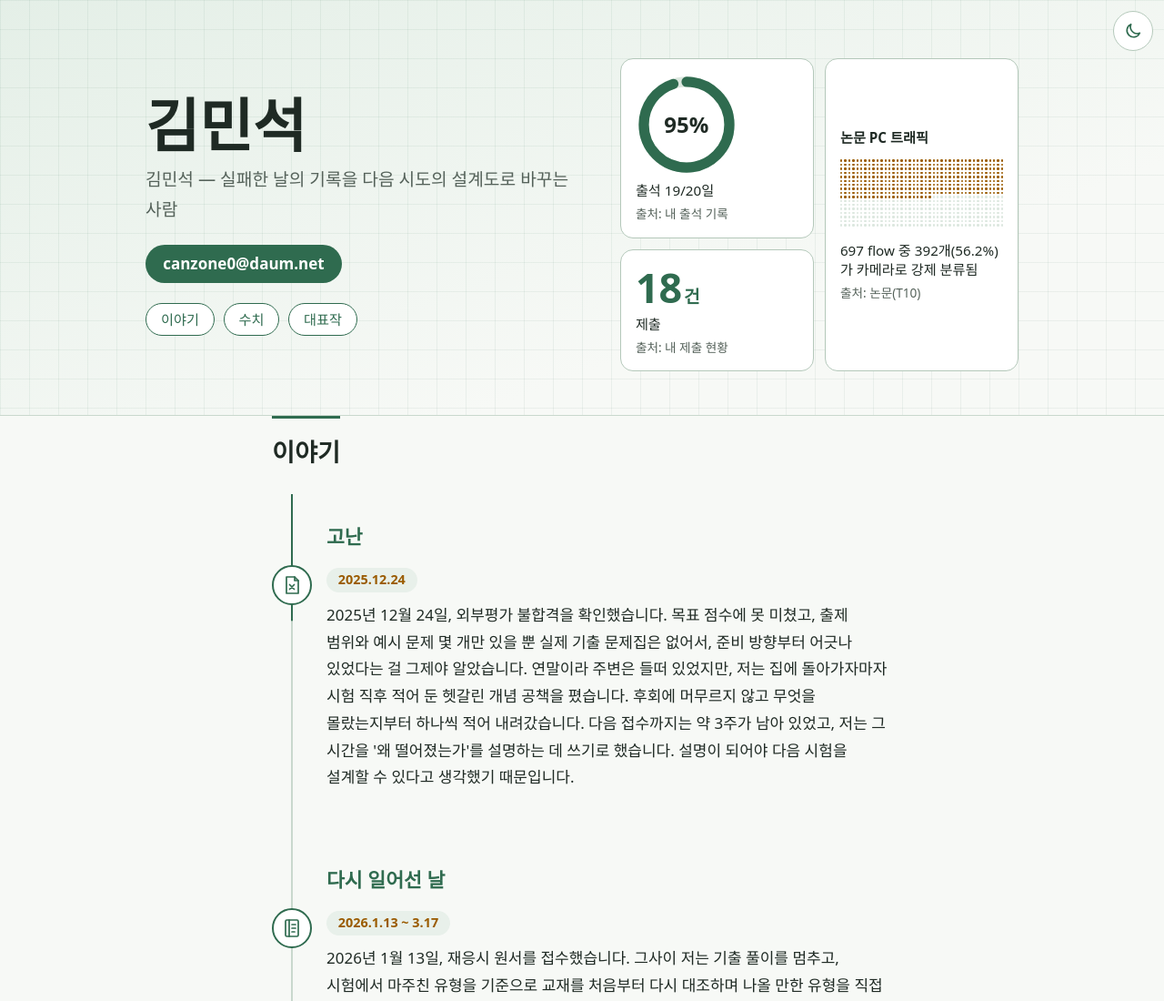
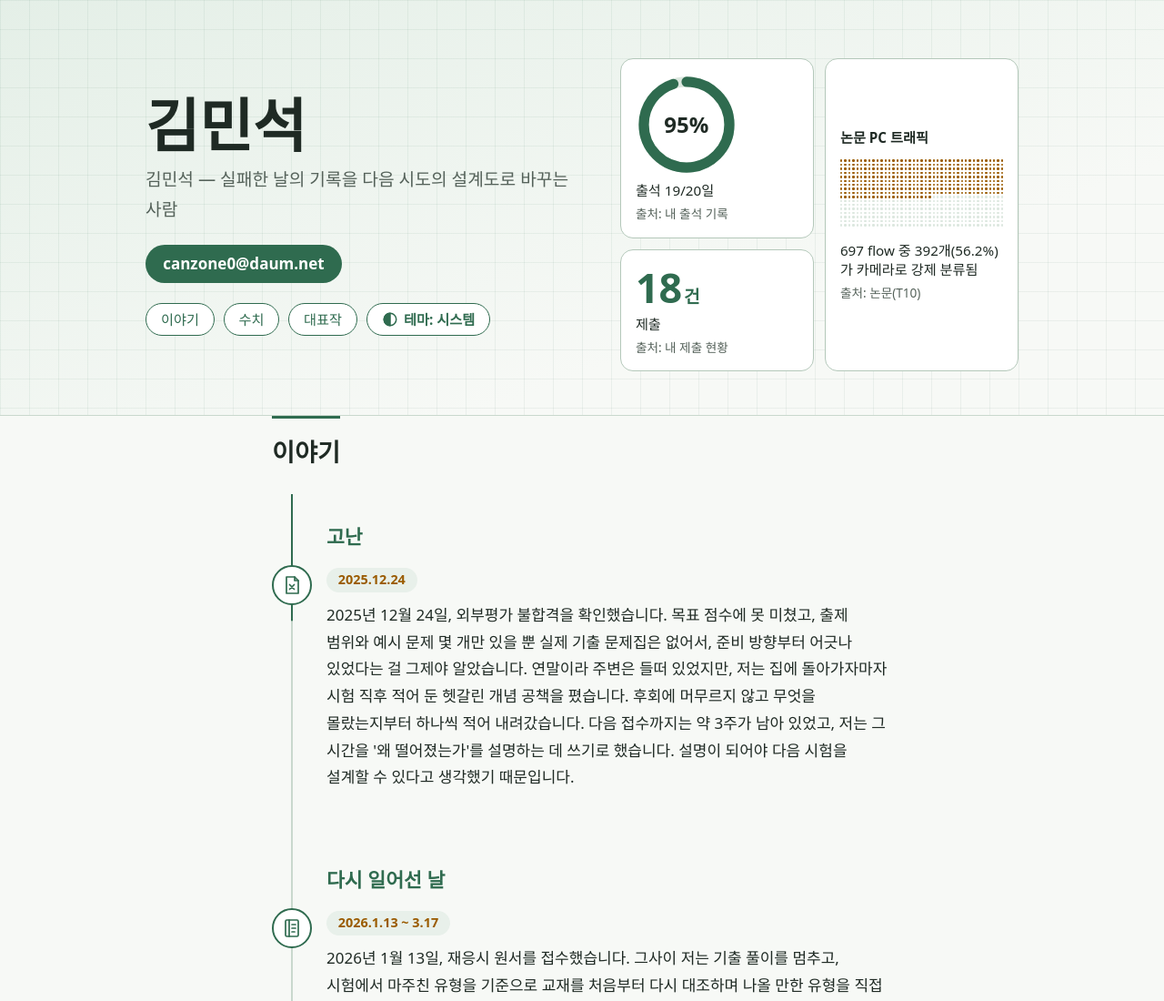
Before and after one commit to ILB72/kms-portfolio, a plain HTML site: page site/index.html in a window 1280 px wide. Shown: the top 1100 px of the page at 91% size. Drawn offline with Linux system fonts and the light colour scheme.

Commit message:
feat(site): 테마 버튼을 시스템/라이트/다크 3단계로 변경(FlowCheck와 동일)
Co-Authored-By: Claude Sonnet 5.5 <noreply@anthropic.com>

```diff
--- a/site/index.html
+++ b/site/index.html
@@ -9,10 +9,6 @@
 <link rel="stylesheet" href="style.css">
 </head>
 <body>
-<button type="button" class="theme-toggle" id="theme-toggle" aria-label="화면 모드 전환(밝게/어둡게)">
-<svg class="i-moon" viewBox="0 0 24 24" aria-hidden="true"><path d="M20 14.5A8 8 0 019.5 4 8 8 0 1020 14.5z"/></svg>
-<svg class="i-sun" viewBox="0 0 24 24" aria-hidden="true"><circle cx="12" cy="12" r="4"/><path d="M12 2v2M12 20v2M2 12h2M20 12h2M4.9 4.9l1.4 1.4M17.7 17.7l1.4 1.4M4.9 19.1l1.4-1.4M17.7 6.3l1.4-1.4"/></svg>
-</button>
 
 <svg width="0" height="0" style="position:absolute" aria-hidden="true" focusable="false">
 <defs>
@@ -36,6 +32,7 @@
 <li><a href="#story">이야기</a></li>
 <li><a href="#metrics">수치</a></li>
 <li><a href="#works">대표작</a></li>
+<li><button type="button" id="theme-btn" class="theme-btn"></button></li>
 <!-- TODO: 이력서 파일(assets/이력서.pdf)이 생기면 복구: <li><a href="assets/이력서.pdf">이력서 문서</a></li> -->
 </ul>
 </nav>
--- a/site/main.js
+++ b/site/main.js
@@ -84,16 +84,30 @@ fetch('data/site_data.json').then(function (r) {
   if (n > 0) sec.hidden = false;
 }).catch(function () { /* 섹션 숨김 유지 */ });
 
-// 화면 모드 전환: 기기 설정이 기본, 버튼으로 바꾸면 이 브라우저에만 기억한다.
+// 테마 전환: 시스템(기기 설정) → 라이트 → 다크 순서. 선택은 이 브라우저에만 기억한다.
 (function () {
-  var b = document.getElementById('theme-toggle');
-  if (!b) return;
-  b.addEventListener('click', function () {
-    var root = document.documentElement;
-    var cur = root.getAttribute('data-theme') ||
-      (window.matchMedia && matchMedia('(prefers-color-scheme:dark)').matches ? 'dark' : 'light');
-    var next = cur === 'dark' ? 'light' : 'dark';
-    root.setAttribute('data-theme', next);
-    try { localStorage.setItem('theme', next); } catch (e) {}
+  var btn = document.getElementById('theme-btn');
+  if (!btn) return;
+  var root = document.documentElement, cur = 'system';
+  try { var t = localStorage.getItem('theme'); if (t === 'light' || t === 'dark') cur = t; } catch (e) {}
+  var ORDER = ['system', 'light', 'dark'];
+  var LABEL = { system: '시스템', light: '라이트', dark: '다크' };
+  var SVG = {
+    light: '<svg viewBox="0 0 24 24" aria-hidden="true"><circle cx="12" cy="12" r="4"/><path d="M12 2v2M12 20v2M4.9 4.9l1.4 1.4M17.7 17.7l1.4 1.4M2 12h2M20 12h2M4.9 19.1l1.4-1.4M17.7 6.3l1.4-1.4"/></svg>',
+    dark: '<svg viewBox="0 0 24 24" aria-hidden="true"><path d="M21 12.8A9 9 0 1 1 11.2 3a7 7 0 0 0 9.8 9.8z"/></svg>',
+    system: '<svg viewBox="0 0 24 24" aria-hidden="true"><circle cx="12" cy="12" r="9"/><path d="M12 3a9 9 0 0 0 0 18z" fill="currentColor"/></svg>'
+  };
+  function next(c) { return ORDER[(ORDER.indexOf(c) + 1) % 3]; }
+  function apply() {
+    if (cur === 'system') root.removeAttribute('data-theme'); else root.setAttribute('data-theme', cur);
+    btn.innerHTML = SVG[cur];
+    btn.appendChild(document.createTextNode('테마: ' + LABEL[cur]));
+    btn.setAttribute('aria-label', '화면 테마: 현재 ' + LABEL[cur] + (cur === 'system' ? '(기기 설정을 따름)' : '') + '. 누르면 ' + LABEL[next(cur)] + '(으)로 바뀝니다.');
+  }
+  btn.addEventListener('click', function () {
+    cur = next(cur);
+    try { if (cur === 'system') localStorage.removeItem('theme'); else localStorage.setItem('theme', cur); } catch (e) {}
+    apply();
   });
+  apply();
 })();
--- a/site/style.css
+++ b/site/style.css
@@ -40,19 +40,10 @@ p{margin:0 0 1.1em}
 .src{display:block;font-size:.85rem;color:var(--muted);margin:.3rem 0 0;line-height:1.4}
 .note{color:var(--muted);font-size:.92rem}
 
-/* 화면 모드 전환 버튼 */
-.theme-toggle{position:fixed;top:12px;right:12px;z-index:10;width:44px;height:44px;border-radius:50%;
-  border:1px solid var(--card-line);background:var(--card);color:var(--accent);cursor:pointer;display:grid;place-items:center;padding:0}
-.theme-toggle:hover{background:var(--tint)}
-.theme-toggle:focus-visible{outline:3px solid var(--accent);outline-offset:3px}
-.theme-toggle svg{width:22px;height:22px;fill:none;stroke:currentColor;stroke-width:1.8;stroke-linecap:round;stroke-linejoin:round}
-.theme-toggle .i-sun{display:none}
-:root[data-theme="dark"] .theme-toggle .i-sun{display:block}
-:root[data-theme="dark"] .theme-toggle .i-moon{display:none}
-@media (prefers-color-scheme:dark){
-  :root:not([data-theme="light"]) .theme-toggle .i-sun{display:block}
-  :root:not([data-theme="light"]) .theme-toggle .i-moon{display:none}
-}
+.theme-btn{display:inline-flex;align-items:center;gap:.4rem;padding:.3rem 1rem;min-height:36px;border:1px solid var(--accent);border-radius:999px;background:var(--card);color:var(--accent);font:inherit;font-size:.95rem;font-weight:600;line-height:1.6;cursor:pointer}
+.theme-btn:hover{background:var(--accent);color:var(--on-accent)}
+.theme-btn:focus-visible{outline:3px solid var(--accent);outline-offset:3px}
+.theme-btn svg{width:18px;height:18px;flex:none;fill:none;stroke:currentColor;stroke-width:2;stroke-linecap:round;stroke-linejoin:round}
 
 /* 버튼 */
 .btn{display:inline-block;padding:.5rem 1.2rem;border-radius:999px;background:var(--accent);color:var(--on-accent);
```
